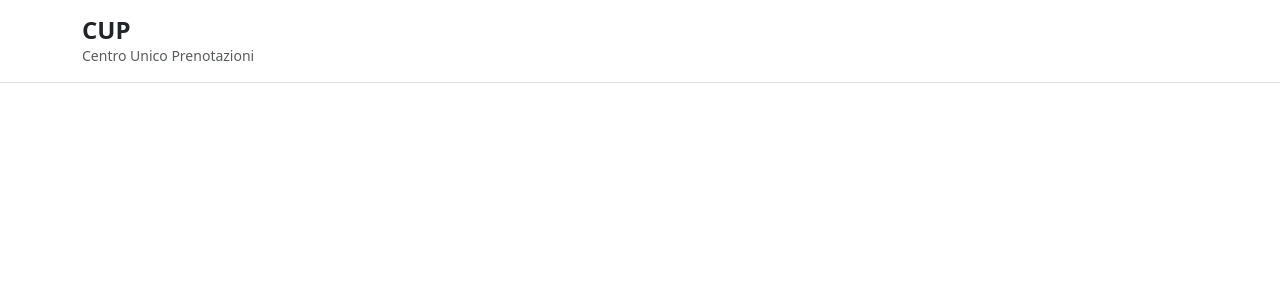
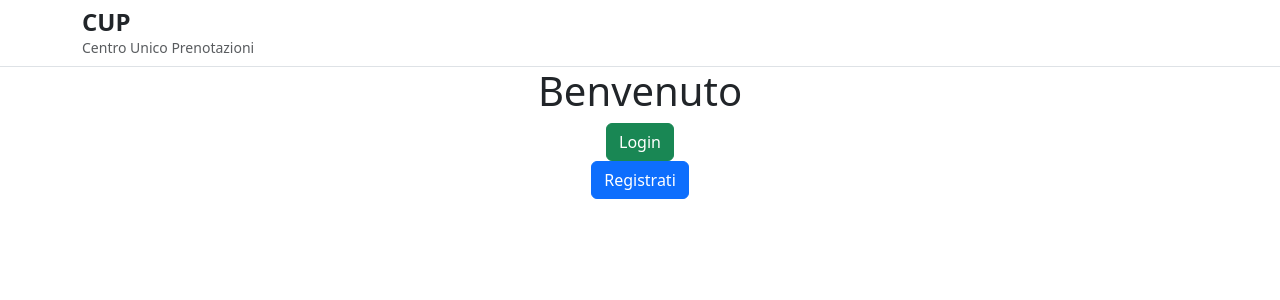
Before and after one commit to Riccardo-Ferrero/Progetto-CUP-Tpsit, an Angular app in the folder progettoCUP/: page / in a window 1280 px wide. Shown: the top 300 px of the page. Built offline with nearby package versions, Linux system fonts and the light colour scheme.

Commit message:
boh roba prima pagina

```diff
--- a/progettoCUP/angular.json
+++ b/progettoCUP/angular.json
@@ -2,7 +2,8 @@
   "$schema": "./node_modules/@angular/cli/lib/config/schema.json",
   "version": 1,
   "cli": {
-    "packageManager": "npm"
+    "packageManager": "npm",
+    "analytics": false
   },
   "newProjectRoot": "projects",
   "projects": {
--- a/progettoCUP/src/app/app.html
+++ b/progettoCUP/src/app/app.html
@@ -1,12 +1,12 @@
 <header class="border-bottom bg-white">
-  <div class="container py-3 d-flex align-items-center justify-content-between">
+  <div class="container py-2 d-flex align-items-center justify-content-between">
     <div>
       <h1 class="h4 mb-0 fw-semibold">CUP</h1>
       <p class="mb-0 small text-muted">Centro Unico Prenotazioni</p>
     </div>
   </div>
 </header>
-<body>
+<body >
   <router-outlet></router-outlet>
 </body>
 <footer>
--- a/progettoCUP/src/app/app.routes.ts
+++ b/progettoCUP/src/app/app.routes.ts
@@ -1,6 +1,8 @@
 import { Routes } from '@angular/router';
 import { Registrazione } from './registrazione/registrazione';
+import { FirstPage } from './first-page/first-page';
 
 export const routes: Routes = [
-  { path: 'registrazione', component: Registrazione }
+  { path: 'registrazione', component: Registrazione },
+  { path: '', component: FirstPage}
 ];
--- /dev/null
+++ b/progettoCUP/src/app/first-page/first-page.html
@@ -0,0 +1,5 @@
+<div class="d-flex align-items-center justify-content-center flex-column h-100">
+    <h1>Benvenuto</h1>
+    <button class="btn btn-success">Login</button>
+    <button class="btn btn-primary" routerLink='/registrazione'>Registrati</button>
+</div>
--- a/progettoCUP/src/app/registrazione/registrazione.html
+++ b/progettoCUP/src/app/registrazione/registrazione.html
@@ -10,7 +10,7 @@
 					</div>
 
 					<div class="registration-body p-4 p-md-5">
-						<form (ngSubmit)="onSubmit()" #f="ngForm">
+						<form (ngSubmit)="onSubmit(f)" #f="ngForm">
 							<section class="mb-4">
 								<h2 class="section-title">Dati anagrafici</h2>
 								<div class="row g-3">
--- a/progettoCUP/src/app/registrazione/registrazione.ts
+++ b/progettoCUP/src/app/registrazione/registrazione.ts
@@ -10,6 +10,7 @@ export class Registrazione {
   paziente = {
 
   };
+
   onSubmit(f: NgForm) {
 
   }
--- a/progettoCUP/src/index.html
+++ b/progettoCUP/src/index.html
@@ -7,7 +7,7 @@
   <meta name="viewport" content="width=device-width, initial-scale=1">
   <link rel="icon" type="image/x-icon" href="favicon.ico">
 </head>
-<body>
+<body class="vh-100">
   <app-root></app-root>
 </body>
 </html>
```
Also changed, not shown: progettoCUP/src/app/first-page/first-page.ts (added, +12 -0 lines), progettoCUP/src/app/first-page/first-page.css (added).
